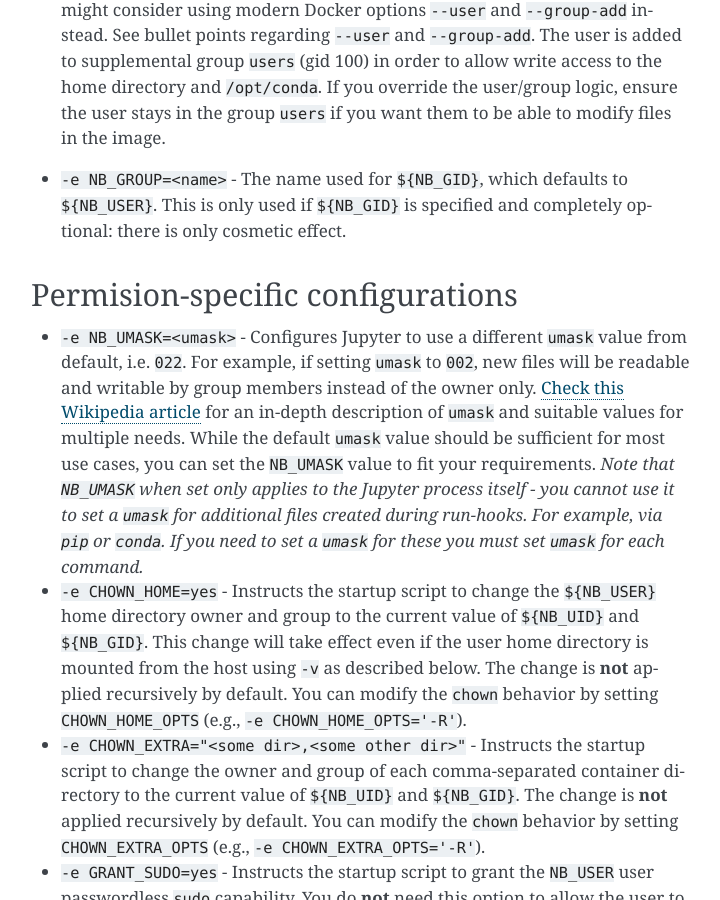
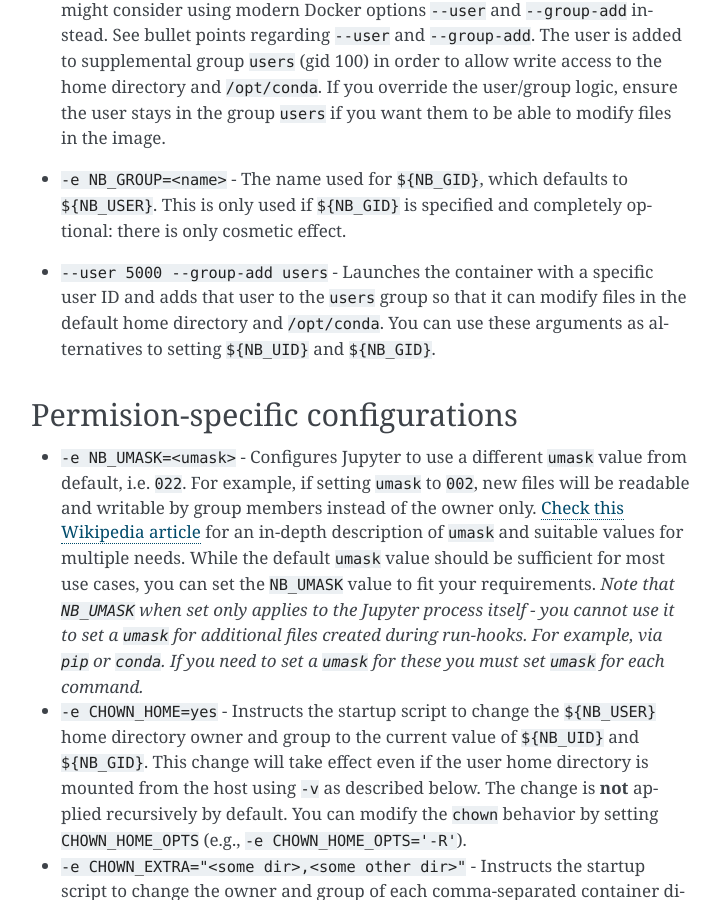
Before and after one commit to jupyter/docker-stacks, a Sphinx documentation site: the page built from docs/using/common.md, in a window 1280 px wide and 900 px high, scrolled down 1692 px. Shown: the whole window, without its empty margins (389-1109 px from the left). Built offline with Sphinx 7.4.7, drawn with Linux system fonts in a browser that asks for light colours.

Commit message:
:memo: Minor changes to common

```diff
--- a/docs/using/common.md
+++ b/docs/using/common.md
@@ -68,6 +68,9 @@ You do so by passing arguments to the `docker run` command.
 
 - `-e NB_GROUP=<name>` - The name used for `${NB_GID}`, which defaults to `${NB_USER}`.
   This is only used if `${NB_GID}` is specified and completely optional: there is only cosmetic effect.
+
+- `--user 5000 --group-add users` - Launches the container with a specific user ID and adds that user to the `users` group so that it can modify files in the default home directory and `/opt/conda`.
+  You can use these arguments as alternatives to setting `${NB_UID}` and `${NB_GID}`.
 
 ## Permision-specific configurations
 
```
